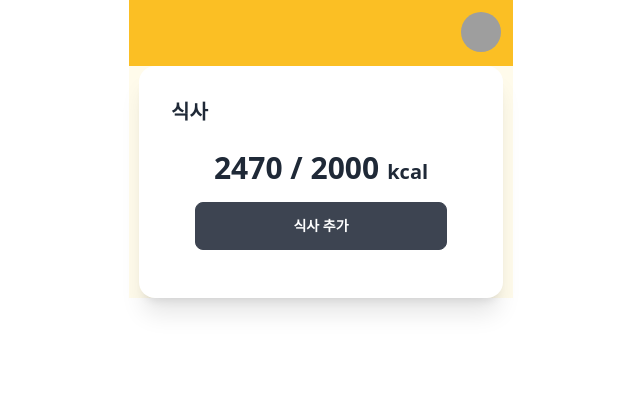
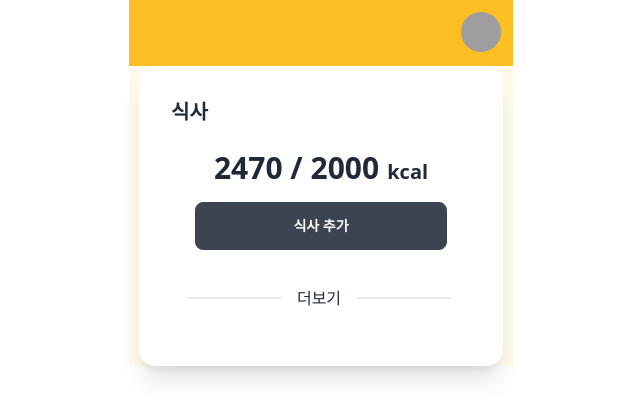
Before and after one commit to ShineTiger/food-management, a React (Create React App) app in the folder client/: page / in a window 1280 px wide. Shown: the top 420 px of the page, without its empty margins (319-959 px from the left). Built offline with nearby package versions, Linux system fonts and the light colour scheme; grey boxes are pictures that could not be loaded.

Commit message:
💄 메인페이지 collapse 추가
음식 리스트를 collapse로 감싸서 클릭시 보여주도록 변경

```diff
--- a/client/src/components/Main/MealList.tsx
+++ b/client/src/components/Main/MealList.tsx
@@ -2,6 +2,7 @@ import React from 'react';
 import Card from '../UI/Card';
 import BadgeTag from '../UI/BadgeTag';
 import MealItem from './MealItem';
+import { Divider } from '@chakra-ui/react';
 
 interface MealListProp {
   meals: DayMeals;
@@ -11,10 +12,18 @@ const MealList = ({ meals }: MealListProp) => {
 
   return (
     <>
-      <MealItem time="아침" mealList={breakfast} />
-      <MealItem time="점심" mealList={lunch} />
-      <MealItem time="저녁" mealList={dinner} />
-      <MealItem time="간식" mealList={snack} />
+      <div className="collapse">
+        <input type="checkbox" className="peer " />
+        <div className="collapse-title py-0 pr-5">
+          <div className="divider">더보기</div>
+        </div>
+        <div className="collapse-content">
+          <MealItem time="아침" mealList={breakfast} />
+          <MealItem time="점심" mealList={lunch} />
+          <MealItem time="저녁" mealList={dinner} />
+          <MealItem time="간식" mealList={snack} />
+        </div>
+      </div>
     </>
   );
 };
--- a/client/src/pages/Main.tsx
+++ b/client/src/pages/Main.tsx
@@ -1,5 +1,6 @@
 import React from 'react';
 import { useState } from 'react';
+import DayCalorie from '../components/Main/DayCalorie';
 import MealList from '../components/Main/MealList';
 import Modal from '../components/Main/Modal';
 import Card from '../components/UI/Card';
@@ -12,17 +13,17 @@ const Main = () => {
   const [daysMeal, setDaysMeal] = useState<DayMeals>(dummyMeals);
 
   // 이날 먹은 총합 칼로리 계산
-  let totalKcal = 0;
+  let totalCalorie = 0;
   Object.values(daysMeal).forEach(time => {
     if (!time) return;
     time.forEach((food: Food) => {
-      totalKcal += food.kiloCalories;
+      totalCalorie += food.kiloCalories;
     });
 
-    totalKcal = Math.round(totalKcal);
+    totalCalorie = Math.round(totalCalorie);
   });
 
-  console.log(totalKcal);
+  console.log(totalCalorie);
 
   return (
     <>
@@ -31,30 +32,9 @@ const Main = () => {
           <div className="card-body ">
             <h2 className="card-title">식사</h2>
 
-            {/* 음식리스트 */}
-            {isEmptyMeal ? (
-              <>
-                <div className="stat">
-                  <div className="stat-value text-3xl text-center">
-                    {`${totalKcal} / 2000`}
+            <DayCalorie totalCalorie={totalCalorie}></DayCalorie>
 
-                    <span className="text-xl ml-2">kcal</span>
-                  </div>
-                  <div className="stat-actions">
-                    <label
-                      htmlFor="my-modal-4"
-                      className="btn modal-button btn-block"
-                    >
-                      식사 추가
-                    </label>
-                  </div>
-                </div>
-
-                {/* <MealList meals={daysMeal}></MealList> */}
-              </>
-            ) : (
-              <p>If a dog chews shoes whose shoes does he choose?</p>
-            )}
+            {isEmptyMeal && <MealList meals={daysMeal}></MealList>}
 
             <input type="checkbox" id="my-modal-4" className="modal-toggle" />
             <label htmlFor="my-modal-4" className="modal cursor-pointer">
```
